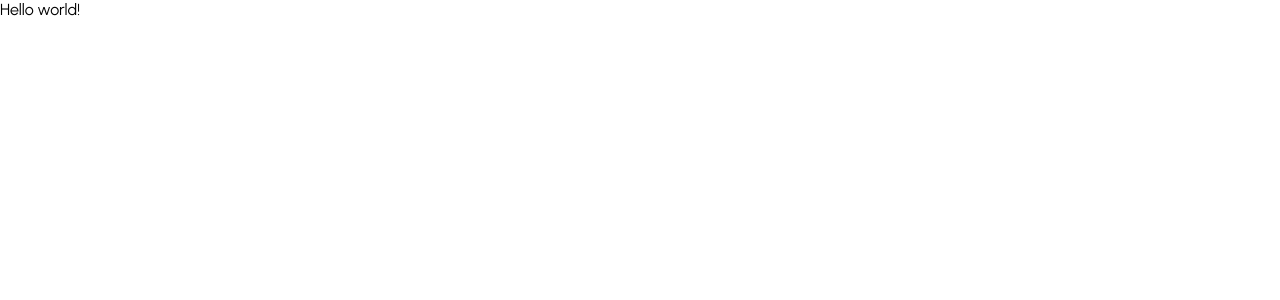
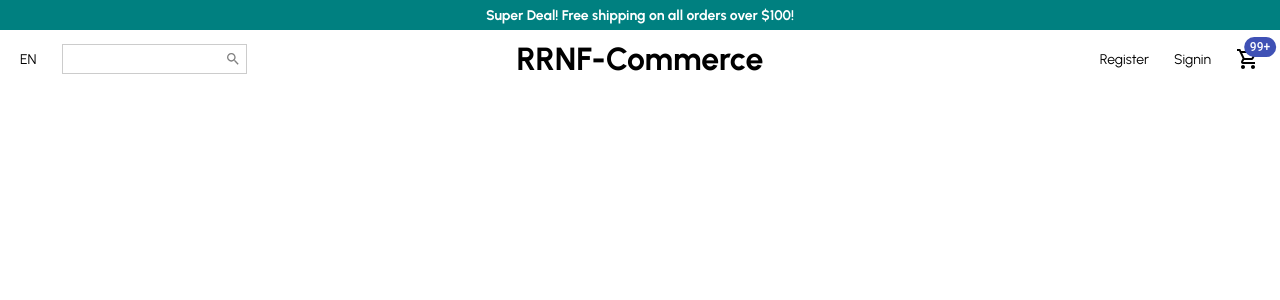
Before and after one commit to Rahat47/RRNF_Commerce, a React (Create React App) app: page / in a window 1280 px wide. Shown: the top 300 px of the page. Built offline with nearby package versions, Linux system fonts and the light colour scheme.

Commit message:
navbar done

```diff
--- a/package.json
+++ b/package.json
@@ -3,12 +3,18 @@
     "version": "0.1.0",
     "private": true,
     "dependencies": {
+        "@emotion/react": "^11.5.0",
+        "@emotion/styled": "^11.3.0",
+        "@material-ui/core": "^4.12.3",
+        "@mui/icons-material": "^5.0.5",
         "@testing-library/jest-dom": "^5.11.4",
         "@testing-library/react": "^11.1.0",
         "@testing-library/user-event": "^12.1.10",
         "react": "^17.0.2",
         "react-dom": "^17.0.2",
+        "react-icons": "^4.3.1",
         "react-scripts": "4.0.3",
+        "styled-components": "^5.3.3",
         "web-vitals": "^1.0.1"
     },
     "scripts": {
--- a/src/App.jsx
+++ b/src/App.jsx
@@ -1,5 +1,7 @@
+import Home from "./pages/Home";
+
 const App = () => {
-    return <div>Hello world!</div>;
+    return <Home />;
 };
 
 export default App;
--- /dev/null
+++ b/src/components/Announcement.jsx
@@ -0,0 +1,22 @@
+import styled from "styled-components";
+
+const Container = styled.div`
+    height: 30px;
+    background-color: teal;
+    color: white;
+    display: flex;
+    align-items: center;
+    justify-content: center;
+    font-size: 14px;
+    font-weight: bold;
+`;
+
+const Announcement = () => {
+    return (
+        <Container>
+            Super Deal! Free shipping on all orders over $100!
+        </Container>
+    );
+};
+
+export default Announcement;
--- /dev/null
+++ b/src/components/Navbar.jsx
@@ -0,0 +1,95 @@
+import styled from "styled-components";
+import { Badge } from "@material-ui/core";
+import { Search, ShoppingCartOutlined } from "@mui/icons-material";
+
+const Container = styled.div`
+    height: 60px;
+`;
+
+const Wrapper = styled.div`
+    padding: 10px 20px;
+    display: flex;
+    justify-content: space-between;
+    align-items: center;
+`;
+
+const Left = styled.div`
+    flex: 1;
+    display: flex;
+    align-items: center;
+`;
+
+const Language = styled.span`
+    font-size: 14px;
+    cursor: pointer;
+`;
+
+const SearchContainer = styled.div`
+    border: 0.5px solid #ccc;
+    display: flex;
+    align-items: center;
+    margin-left: 25px;
+    padding: 5px;
+`;
+
+const Input = styled.input`
+    border: none;
+`;
+
+const Center = styled.div`
+    flex: 1;
+    text-align: center;
+`;
+
+const Logo = styled.h1`
+    font-weight: bold;
+`;
+
+const Right = styled.div`
+    flex: 1;
+    display: flex;
+    align-items: center;
+    justify-content: flex-end;
+`;
+
+const MenuItem = styled.div`
+    font-size: 14px;
+    cursor: pointer;
+    margin-left: 25px;
+`;
+
+const Navbar = () => {
+    return (
+        <Container>
+            <Wrapper>
+                <Left>
+                    <Language>EN</Language>
+                    <SearchContainer>
+                        <Input />
+                        <Search
+                            style={{
+                                color: "gray",
+                                fontSize: "16px",
+                                cursor: "pointer",
+                            }}
+                        />
+                    </SearchContainer>
+                </Left>
+                <Center>
+                    <Logo>RRNF-Commerce</Logo>
+                </Center>
+                <Right>
+                    <MenuItem>Register</MenuItem>
+                    <MenuItem>Signin</MenuItem>
+                    <MenuItem>
+                        <Badge badgeContent={100} max={99} color="primary">
+                            <ShoppingCartOutlined />
+                        </Badge>
+                    </MenuItem>
+                </Right>
+            </Wrapper>
+        </Container>
+    );
+};
+
+export default Navbar;
--- /dev/null
+++ b/src/pages/Home.jsx
@@ -0,0 +1,14 @@
+import Announcement from "../components/Announcement";
+import Navbar from "../components/Navbar";
+
+const Home = () => {
+    return (
+        <div>
+            <Announcement />
+            {/* Navbar */}
+            <Navbar />
+        </div>
+    );
+};
+
+export default Home;
```
Also changed, not shown: src/pages/Login.jsx (added), 1 other file (tests, documents, lock files or other folders).
